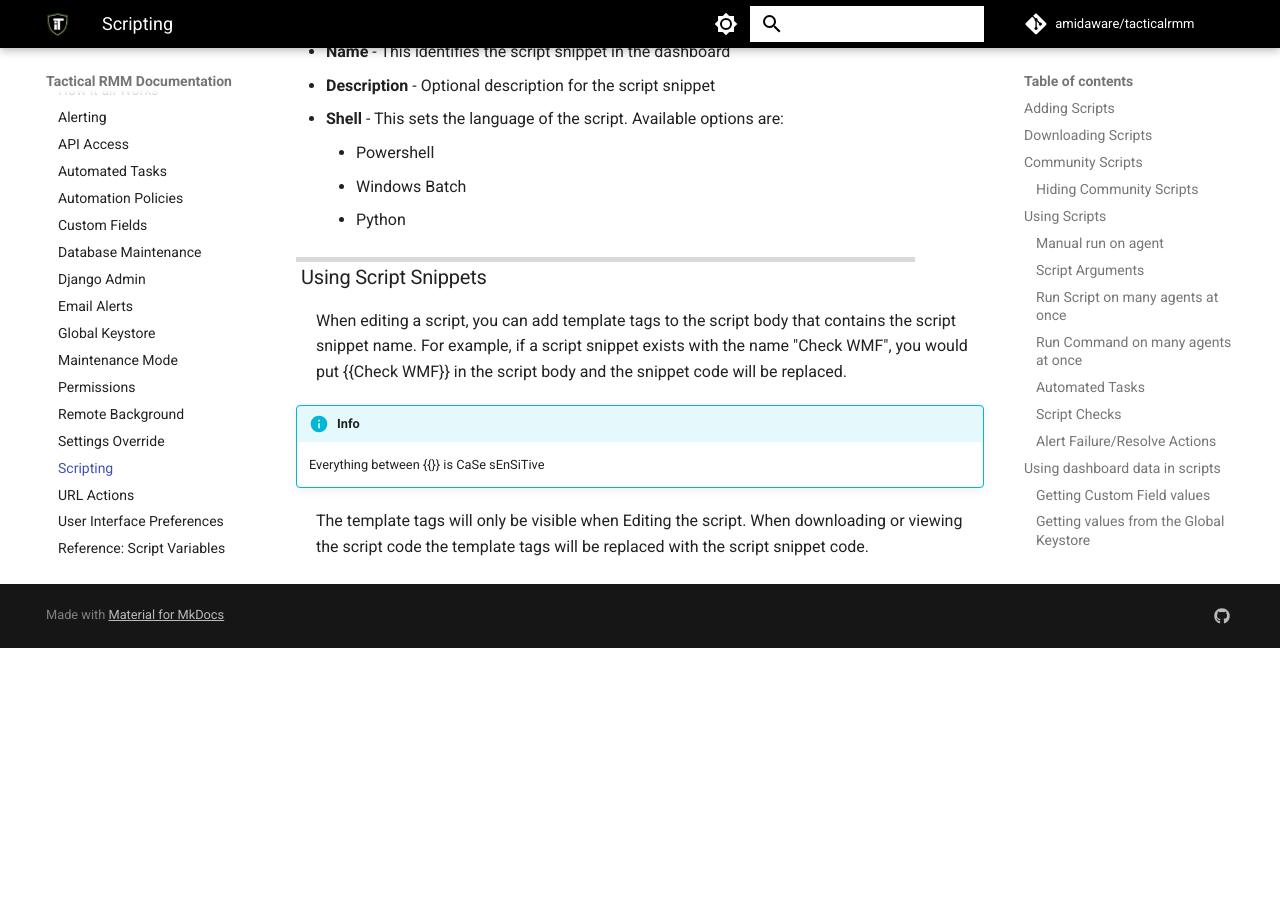
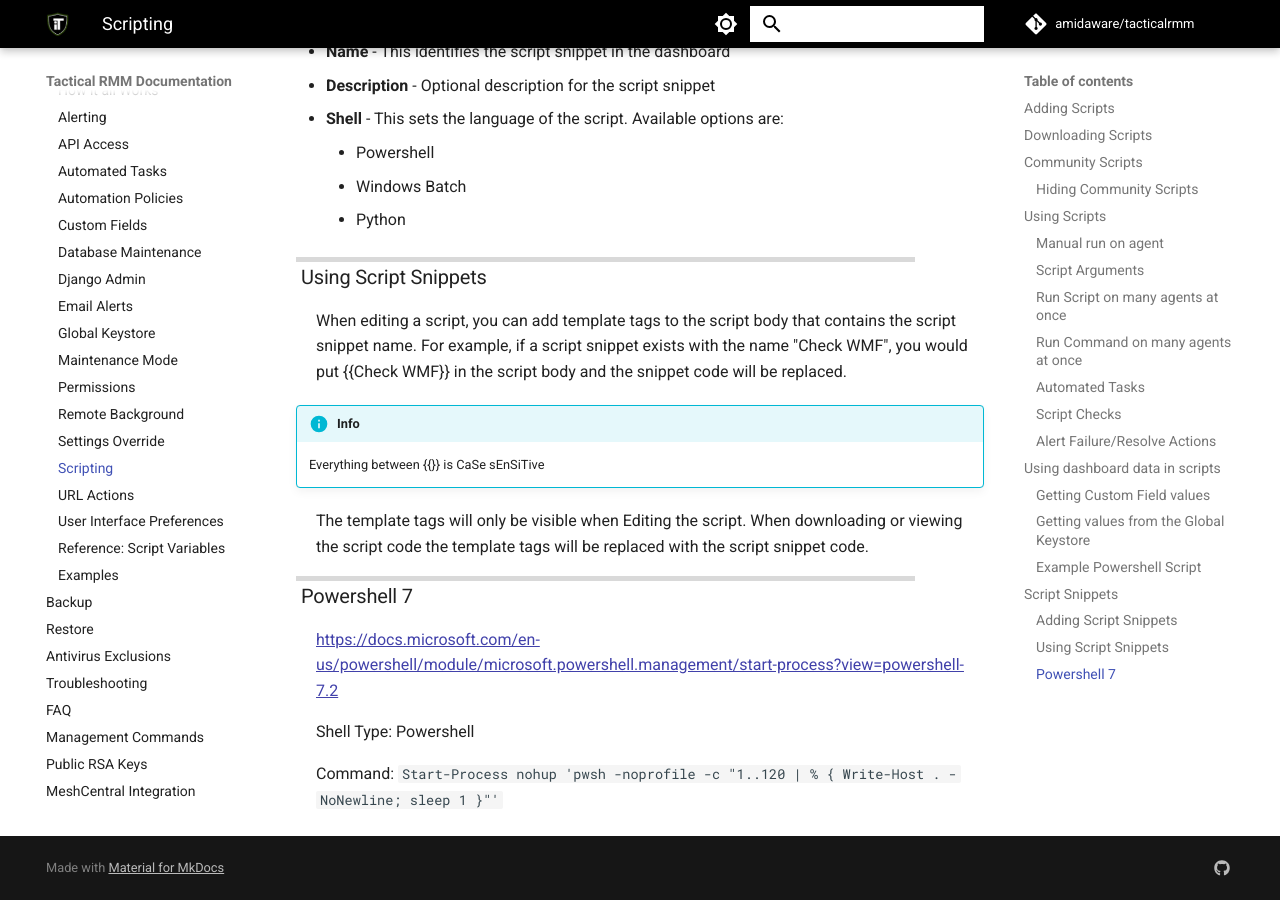
Before and after one commit to amidaware/trmm-docs, an MkDocs documentation site: the page built from docs/functions/scripting.md, in a window 1280 px wide and 900 px high, scrolled down 4252 px. Built offline with MkDocs 1.6.1 and Material for MkDocs 9.7.7, drawn with Linux system fonts in a browser that asks for light colours; comment, search, counter and statistics services are not loaded; before the commit the page ends 4900 px from its top, so only the background shows below that.

Commit message:
powershell 7

```diff
--- a/docs/functions/scripting.md
+++ b/docs/functions/scripting.md
@@ -157,3 +157,11 @@
     Everything between {{}} is CaSe sEnSiTive
 
 The template tags will only be visible when Editing the script. When downloading or viewing the script code the template tags will be replaced with the script snippet code.
+
+### Powershell 7
+
+<https://docs.microsoft.com/en-us/powershell/module/microsoft.powershell.management/start-process?view=powershell-7.2>
+
+Shell Type: Powershell
+
+Command: `Start-Process nohup 'pwsh -noprofile -c "1..120 | % { Write-Host . -NoNewline; sleep 1 }"'`
```
